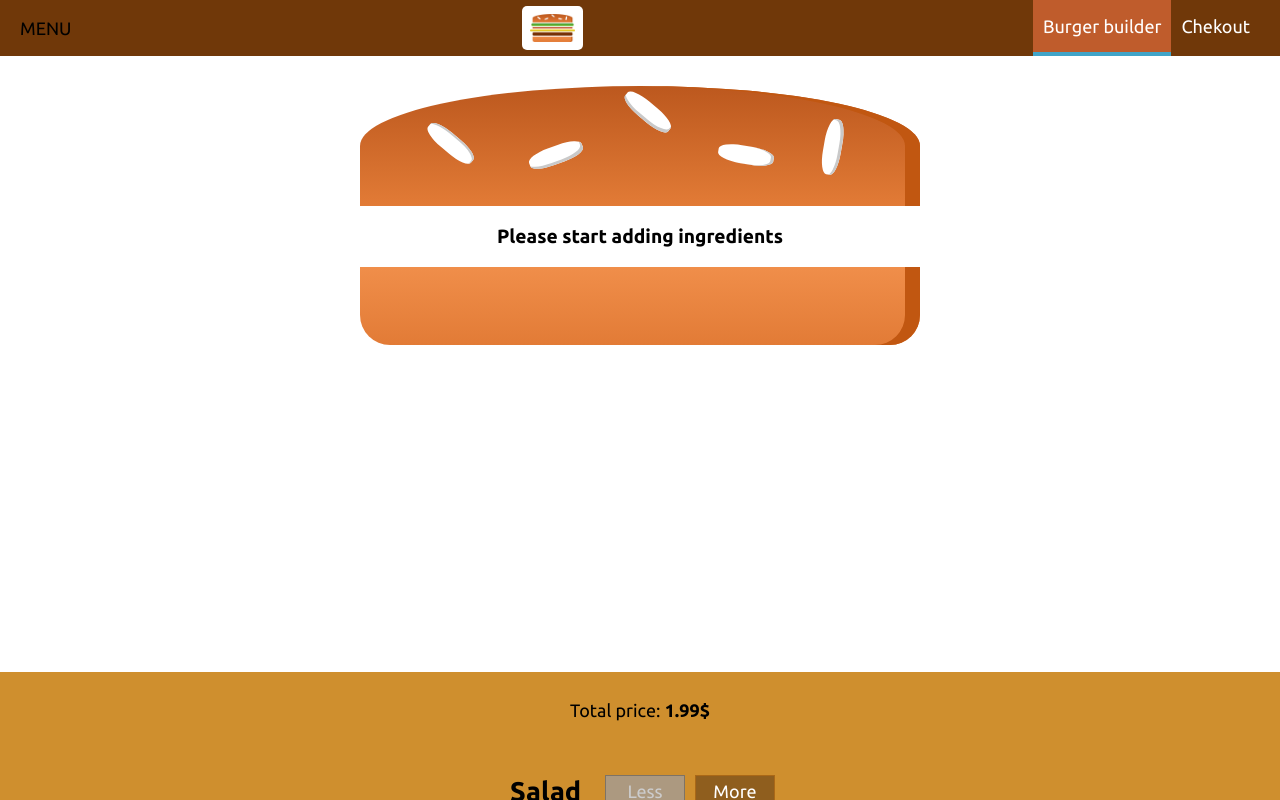
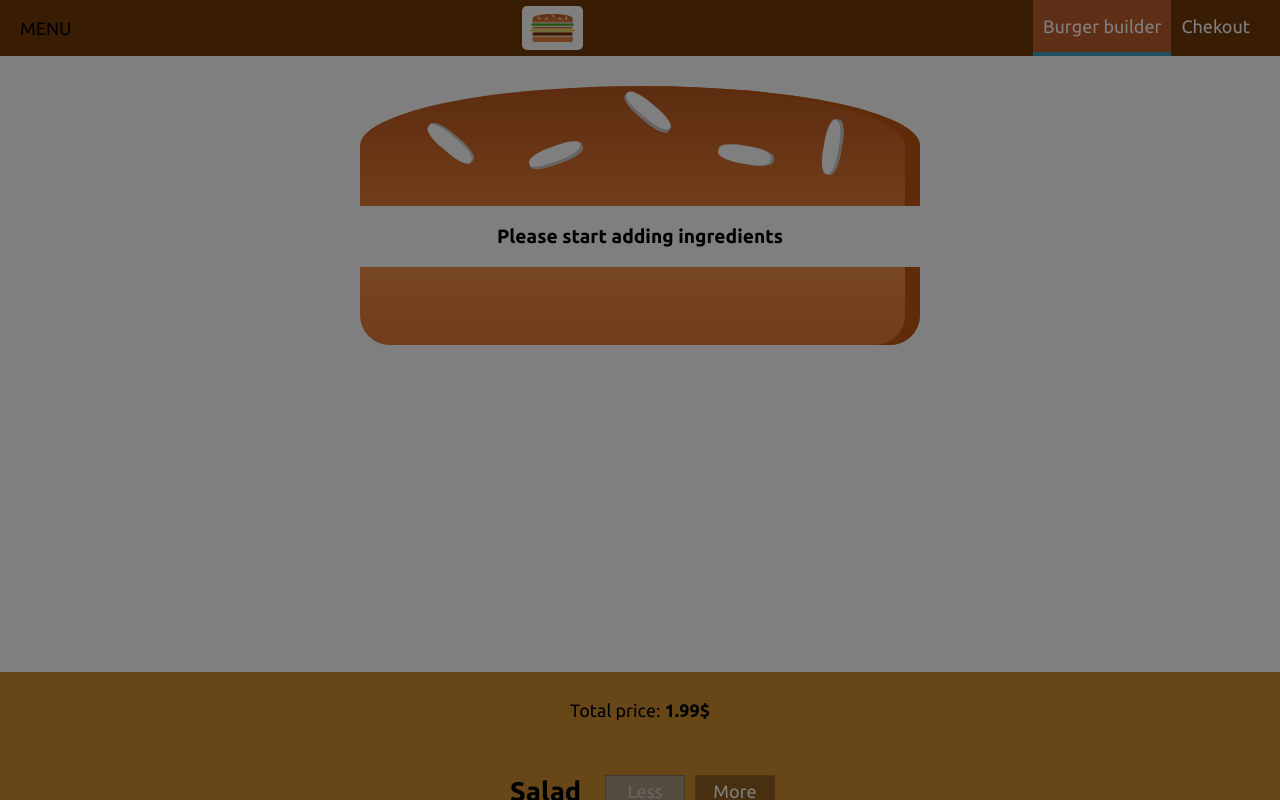
Before and after one commit to MykolajKrusser/burger_builder, a React app in the folder burger-builder/: page / in a window 1280 px wide. Shown: the top 800 px of the page. Built offline with nearby package versions, Linux system fonts and the light colour scheme.

Commit message:
reuse backDrop component

```diff
--- a/burger-builder/src/components/Layout/Layout.js
+++ b/burger-builder/src/components/Layout/Layout.js
@@ -1,15 +1,25 @@
-import React from 'react';
+import React, {Component} from 'react';
 import Wrap from '../../hoc/Wrap';
 import classes from './Layout.css';
 import Toolbar from '../Navigation/ToolBar/ToolBar';
 import SideDrawer from '../Navigation/SideDrawer/SideDrawer';
-const layout = (props) => (
+class Layout extends Component {
+    state = {
+        showSideDrawer: true
+    }
+    sideDrawerCloseHandler = ()=>{
+        this.setState({showSideDrawer: false})
+    }
+    render(){
+        return (
          <Wrap>
-        <SideDrawer/>
+            <SideDrawer open={this.state.showSideDrawer} closed={this.sideDrawerCloseHandler}/>
             <Toolbar/>
             <main className={classes.Content}>
-            {props.children}
+                {this.props.children}
             </main>
         </Wrap>
         );
-export default layout;
+    }
+}
+export default Layout;
--- a/burger-builder/src/components/Navigation/SideDrawer/SideDrawer.js
+++ b/burger-builder/src/components/Navigation/SideDrawer/SideDrawer.js
@@ -2,10 +2,19 @@ import React from 'react';
 import classes from './SideDrawer.css';
 import Logo from '../../Logo/Logo';
 import NavigationItems from '../NavigationItems/NavigationItems';
+import BackDrop from '../../Ui/BackDrop/Backdrop';
+import Wrap from '../../../hoc/Wrap';
+
 
 const sideDrawer = (props)=>{
+    let attachedClasses = [classes.SideDrawer, classes.Close];
+    if (props.open){
+        attachedClasses = [classes.SideDrawer, classes.Open];
+    }
     return(
-        <div className={classes.SideDrawer}>
+        <Wrap>
+            <BackDrop show={props.open} clicked={props.closed}/>
+            <div className={attachedClasses.join(' ')}>
                 <div className={classes.Logo}>
                     <Logo/>
                 </div>
@@ -13,6 +22,7 @@ const sideDrawer = (props)=>{
                     <NavigationItems/>
                 </nav>
             </div>
+        </Wrap>
     );
 }
 export default sideDrawer;
```
Lines whose indentation alone changed are shown as unchanged.
